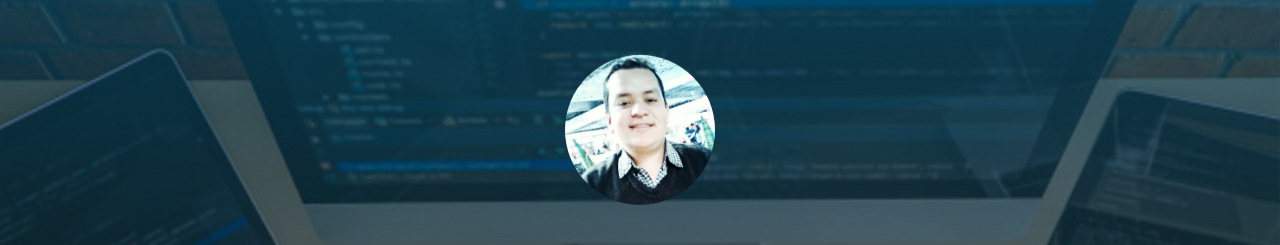
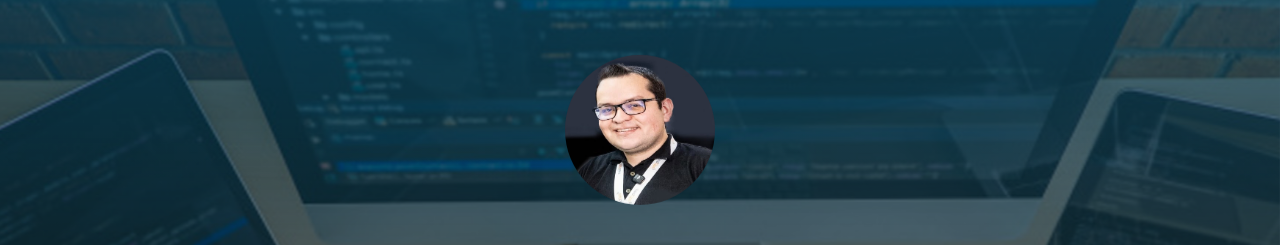
Before and after one commit to sasanchezr/hv, a plain HTML site: page index.html in a window 1280 px wide. Shown: the part 65-310 px from the top of the page. Drawn offline with Linux system fonts and the light colour scheme.

Commit message:
Update index.html

```diff
--- a/index.html
+++ b/index.html
@@ -43,7 +43,7 @@
       <div class="page-header-image" data-parallax="true" style="background-image: url('images/cc-bg-1.jpg');"></div>
       <div class="container">
         <div class="content-center">
-          <div class="cc-profile-image"><a href="#"><img src="images/sergio.jpg" alt="Image"/></a></div>
+          <div class="cc-profile-image"><a href="#"><img src="images/sergio_img.jpg" alt="Image"/></a></div>
           <div class="h2 title">Sergio Andres Sanchez Rojas</div>
           <p class="category text-white">Web Developer and Technical Support GPS</p><a class="btn btn-primary smooth-scroll mr-2" href="#contact" data-aos="zoom-in" data-aos-anchor="data-aos-anchor">Contacto</a>
         <!--  <a class="btn btn-primary" href="#" data-aos="zoom-in" data-aos-anchor="data-aos-anchor">Download CV</a> -->
```
